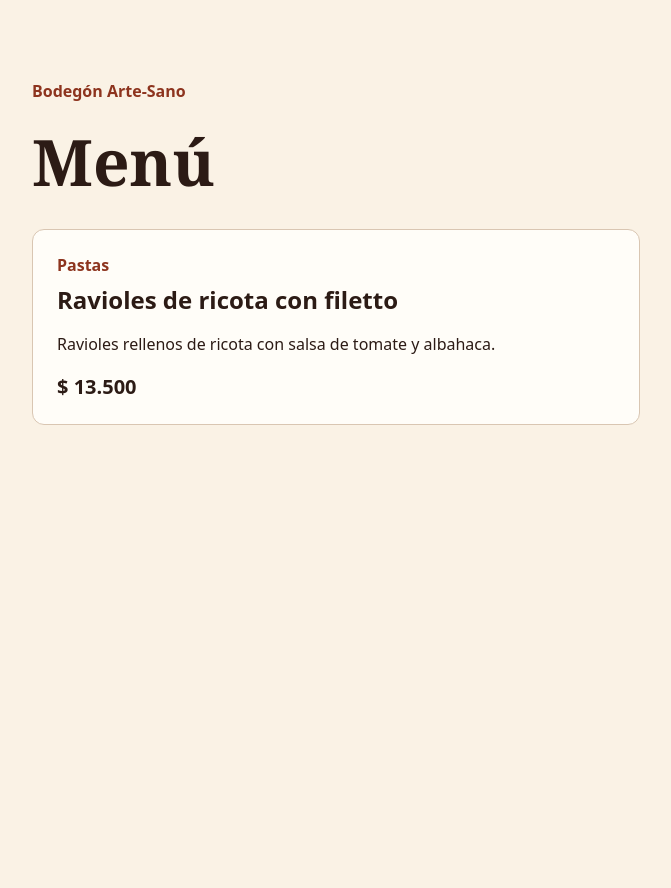
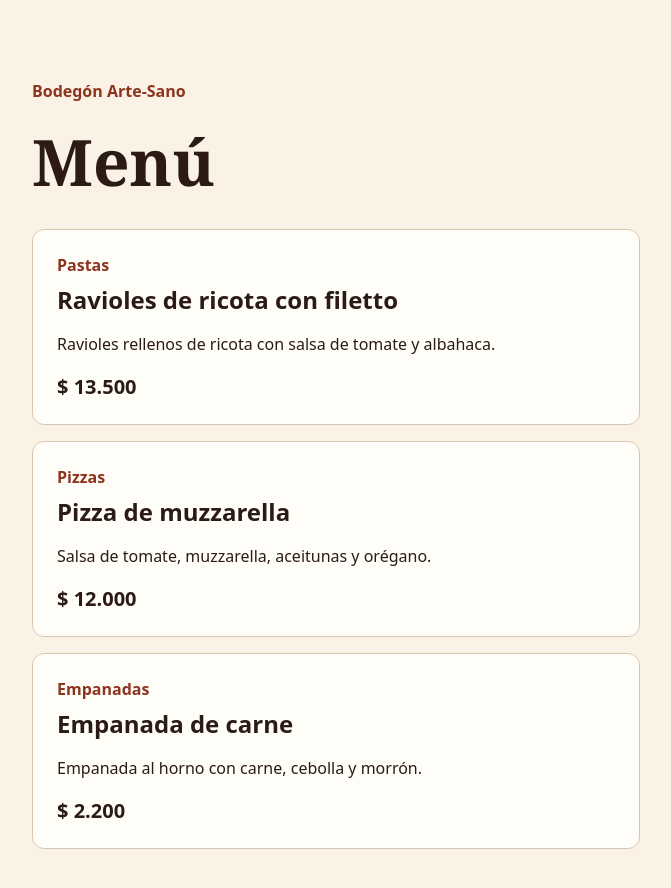
Before and after one commit to Richard-davinci/artesano-api, a React (Vite) app in the folder frontend/: page / in a window 1280 px wide. Shown: the top 888 px of the page, without its empty margins (304-975 px from the left). Before the commit the page ends 800 px from the top, so only its background shows below. Built offline with nearby package versions, Linux system fonts and the light colour scheme.

Commit message:
feat: muestra el menú con tarjetas reutilizables

```diff
--- a/frontend/src/App.jsx
+++ b/frontend/src/App.jsx
@@ -1,15 +1,28 @@
-const plato = {
-  nombre: 'Ravioles de ricota con filetto',
-  descripcion: 'Ravioles rellenos de ricota con salsa de tomate y albahaca.',
-  categoria: 'Pastas',
-  precio: 13500
-};
+import PlatoCard from './components/PlatoCard.jsx';
 
-const formatoPrecio = new Intl.NumberFormat('es-AR', {
-  style: 'currency',
-  currency: 'ARS',
-  maximumFractionDigits: 0
-});
+const platos = [
+  {
+    id: 1,
+    nombre: 'Ravioles de ricota con filetto',
+    descripcion: 'Ravioles rellenos de ricota con salsa de tomate y albahaca.',
+    categoria: 'Pastas',
+    precio: 13500
+  },
+  {
+    id: 2,
+    nombre: 'Pizza de muzzarella',
+    descripcion: 'Salsa de tomate, muzzarella, aceitunas y orégano.',
+    categoria: 'Pizzas',
+    precio: 12000
+  },
+  {
+    id: 3,
+    nombre: 'Empanada de carne',
+    descripcion: 'Empanada al horno con carne, cebolla y morrón.',
+    categoria: 'Empanadas',
+    precio: 2200
+  }
+];
 
 export default function App() {
   return (
@@ -18,12 +31,17 @@ export default function App() {
         <p className="marca">Bodegón Arte-Sano</p>
         <h1>Menú</h1>
       </header>
-      <article className="plato">
-        <p className="categoria">{plato.categoria}</p>
-        <h2>{plato.nombre}</h2>
-        <p className="descripcion">{plato.descripcion}</p>
-        <p className="precio">{formatoPrecio.format(plato.precio)}</p>
-      </article>
+      <div className="lista-platos">
+        {platos.map((plato) => (
+          <PlatoCard
+            key={plato.id}
+            nombre={plato.nombre}
+            descripcion={plato.descripcion}
+            categoria={plato.categoria}
+            precio={plato.precio}
+          />
+        ))}
+      </div>
     </main>
   );
 }
--- /dev/null
+++ b/frontend/src/components/PlatoCard.jsx
@@ -0,0 +1,16 @@
+const formatoPrecio = new Intl.NumberFormat('es-AR', {
+  style: 'currency',
+  currency: 'ARS',
+  maximumFractionDigits: 0
+});
+
+export default function PlatoCard({ nombre, descripcion, categoria, precio }) {
+  return (
+    <article className="plato">
+      <p className="categoria">{categoria}</p>
+      <h2>{nombre}</h2>
+      <p className="descripcion">{descripcion}</p>
+      <p className="precio">{formatoPrecio.format(precio)}</p>
+    </article>
+  );
+}
--- a/frontend/src/index.css
+++ b/frontend/src/index.css
@@ -24,6 +24,11 @@ h1 {
   font: 700 clamp(2.5rem, 8vw, 4rem) Georgia, serif;
 }
 
+.lista-platos {
+  display: grid;
+  gap: 1rem;
+}
+
 .plato {
   padding: 1.5rem;
   border: 1px solid #d9c6b2;
```
